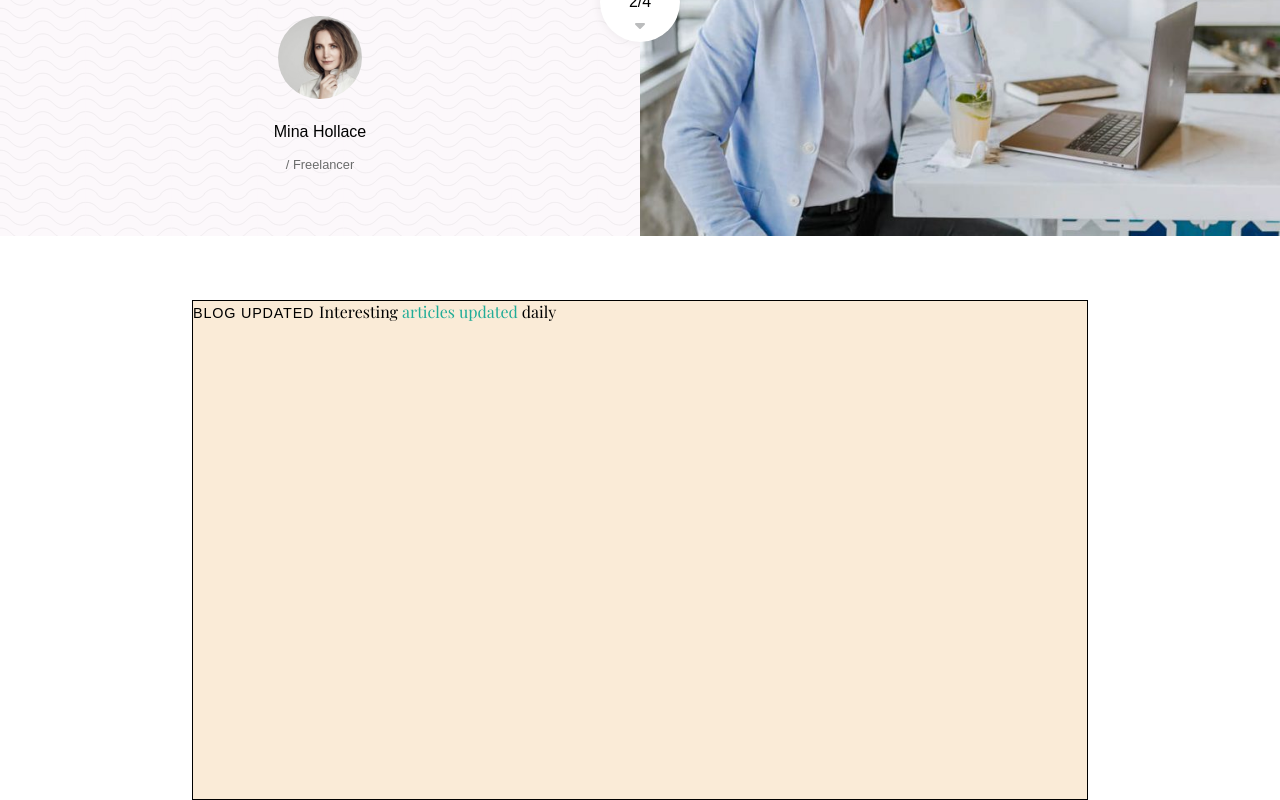
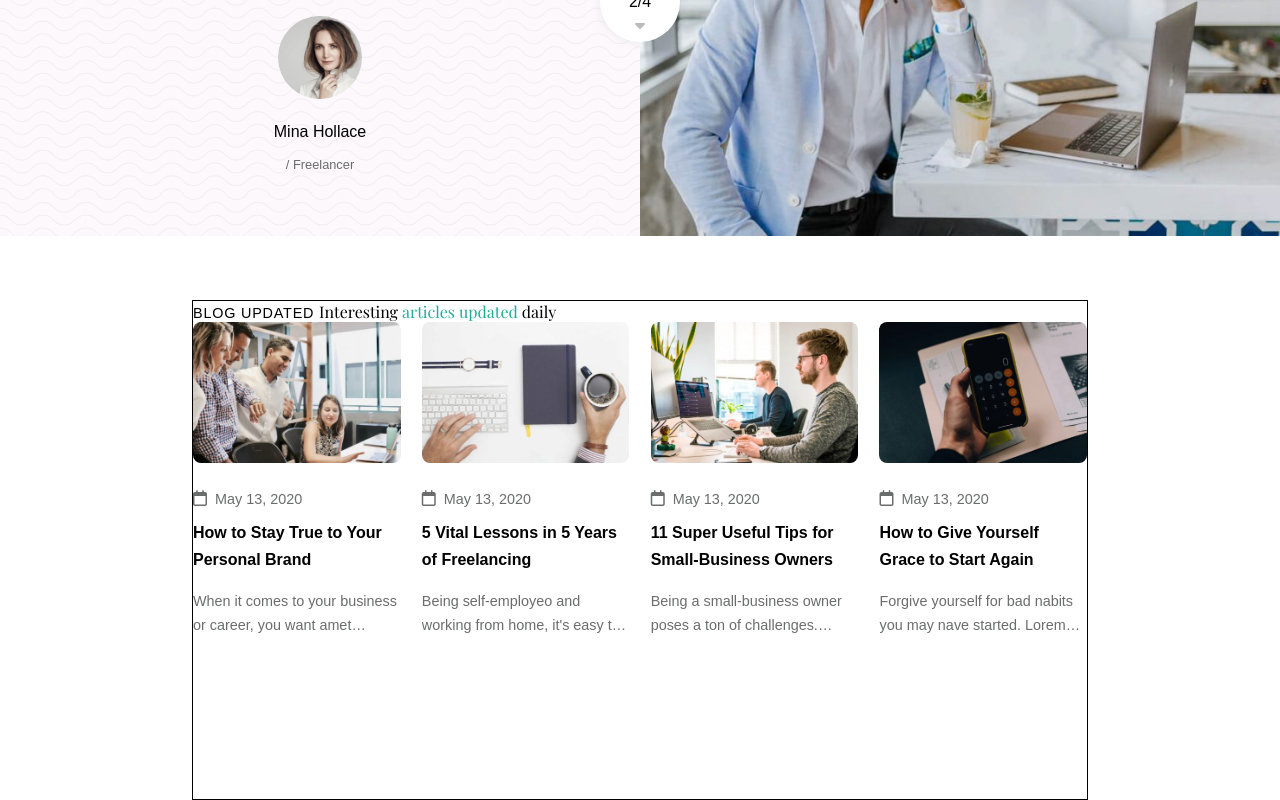
Before and after one commit to AlvaroArbaiza/proj-html-vuejs, a Vue app: page / in a window 1280 px wide. Shown: the part 3737-4537 px from the top of the page. Built offline with nearby package versions, Linux system fonts and the light colour scheme.

Commit message:
Completamento ArticleComp

```diff
--- a/src/components/ArticleComp.vue
+++ b/src/components/ArticleComp.vue
@@ -3,8 +3,11 @@ import { store } from '../store.js';
 
 export default {
     name: "ArticleComp",
-    components: {
-        // SingleStorieComp
+    props: {
+        title: String,
+        image: String,
+        date: String,
+        text: String
     },
     data() {
         return {
@@ -15,8 +18,76 @@ export default {
 </script>
 
 <template>
+    <div class="article">
+
+        <!-- image -->
+        <img :src="`/img/${image}`" :alt="title">
+
+        <!-- date -->
+        <div class="date color-grey">
+            <i class="fa-regular fa-calendar"></i>
+            <span>{{ date }}</span>
+        </div>
+
+        <!-- title -->
+        <span class="title-article">
+            {{ title }}
+        </span>
+
+        <!-- text preview -->
+        <p class="preview color-grey">
+            {{ text }}
+        </p>
+    </div>
 
 </template>
 
 <style lang="scss" scoped>
+@import '../style/main.scss';
+@import '../style/partials/_variables.scss';
+
+// article
+.article {
+    flex-basis: calc(100% / 4 - 1rem);
+    display: flex;
+    flex-direction: column;
+
+    // image
+    img {
+        border-radius: 0.5rem;
+        margin-bottom: 1.5rem;
+    }
+
+    // date
+    .date {
+        line-height: 1.5rem;
+
+        i {
+            margin-right: 0.5rem;
+        }
+
+        span {
+            font-size: 0.9rem;
+        }
+    }
+
+    // title
+    .title-article {
+        margin: 0.5rem 0 1rem;
+        line-height: 1.7rem;
+        font-weight: 600;
+        font-size: 1rem;
+
+    }
+
+    // text-preview
+    .preview {
+        display: -webkit-box;
+        -webkit-line-clamp: 2;
+        -webkit-box-orient: vertical;
+        overflow: hidden;
+        font-size: 0.9rem;
+        line-height: 1.5rem;
+    }
+}
 </style>
--- a/src/components/BlogComp.vue
+++ b/src/components/BlogComp.vue
@@ -28,6 +28,15 @@ export default {
             Interesting <span class="big-text color-green">articles updated</span> daily
         </span>
 
+        <!-- articles -->
+        <div class="articles">
+            <ArticleComp v-for="(elem, index) in store.articles" :key="index"
+                :image="elem.image"
+                :title="elem.title"
+                :date="elem.date"
+                :text="elem.text"/>
+        </div>
+
     </div>
 
 </template>
@@ -39,8 +48,14 @@ export default {
 .container {
     @include widthMargin(70%, 0);
     height: 500px;
-    background-color: antiquewhite;
     border: 1px solid black;
+
+    .articles {
+        display: flex;
+        justify-content: space-between;
+        flex-direction: row-reverse;
+
+    }
 
 }
 
--- a/src/store.js
+++ b/src/store.js
@@ -233,5 +233,31 @@ export const store = reactive({
             text: "Since I started this course, my learning experience has been exceptional. I appreciate the ability to set my own study rhythm, handpick subjects from a diverse syllabus, and access a user-friendly platform. It's the perfect fit for individuals seeking a personalized and enjoyable learning journey.",
             show: false
         }
+    ],
+    articles: [
+        {
+            image: 'motivation-blog-01-480x325.jpg',
+            title: 'How to Give Yourself Grace to Start Again',
+            date: 'May 13, 2020',
+            text: "Forgive yourself for bad nabits you may nave started. Lorem ipsum dolor sit, amet consectetur adipisicing elit. Obcaecati natus consequuntur, magni similique exercitationem quaerat voluptatibus hic veritatis, iure, distinctio labore? Delectus ullam sequi minus a! Omnis quas vel facere."
+         },
+        {
+            image: 'motivation-blog-02-480x325.jpg',
+            title: '11 Super Useful Tips for Small-Business Owners',
+            date: 'May 13, 2020',
+            text: 'Being a small-business owner poses a ton of challenges. Lorem ipsum dolor sit, amet consectetur adipisicing elit. Obcaecati natus consequuntur, magni similique exercitationem quaerat voluptatibus hic veritatis, iure, distinctio labore? Delectus ullam sequi minus a! Omnis quas vel facere.'
+        },
+        {
+            image: 'motivation-blog-03-480x325.jpg',
+            title: '5 Vital Lessons in 5 Years of Freelancing',
+            date: 'May 13, 2020',
+            text: "Being self-employeo and working from home, it's easy to get. Lorem ipsum dolor sit, amet consectetur adipisicing elit. Obcaecati natus consequuntur, magni similique exercitationem quaerat voluptatibus hic veritatis, iure, distinctio labore? Delectus ullam sequi minus a! Omnis quas vel facere."
+        },
+        {
+            image: 'motivation-blog-04-480x325.jpg',
+            title: 'How to Stay True to Your Personal Brand',
+            date: 'May 13, 2020',
+            text: "When it comes to your business or career, you want amet consectetur adipisicing elit. Obcaecati natus consequuntur, magni similique exercitationem quaerat voluptatibus hic veritatis, iure, distinctio labore? Delectus ullam sequi minus a! Omnis quas vel facere."
+        }
     ]
 })
```
